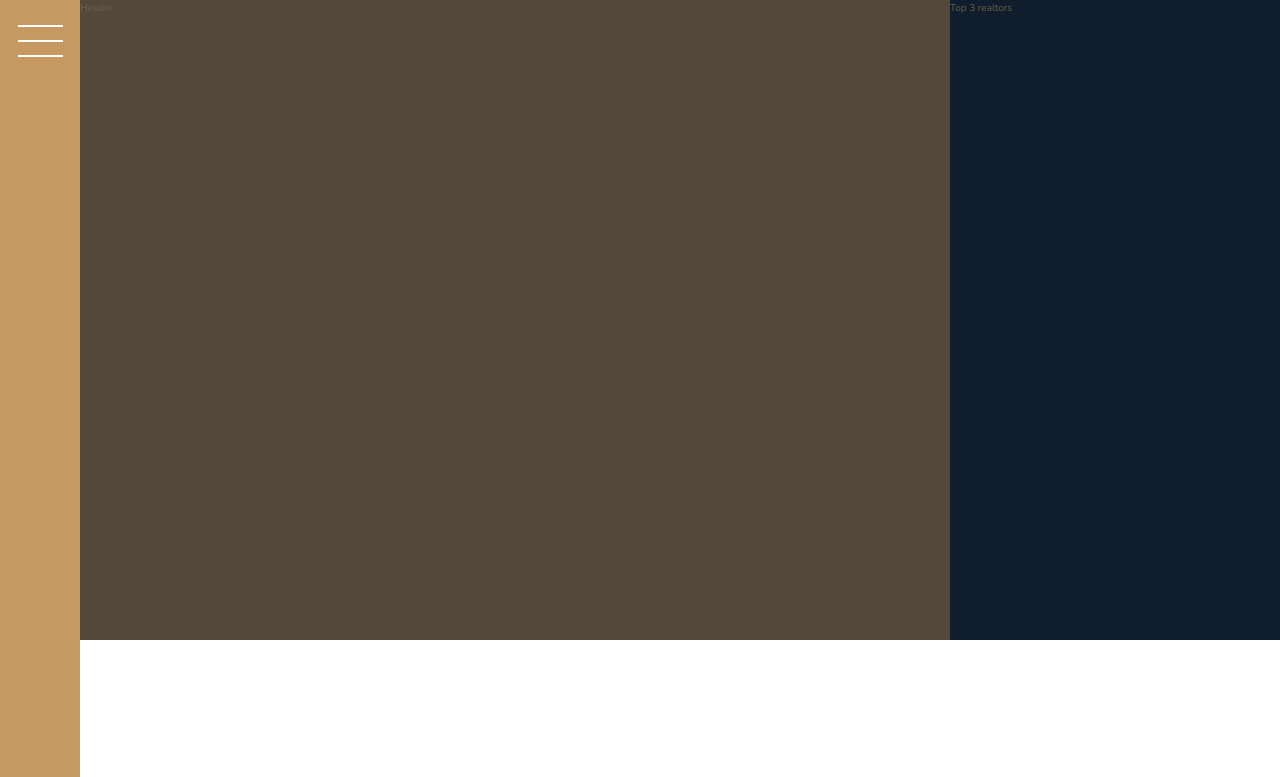
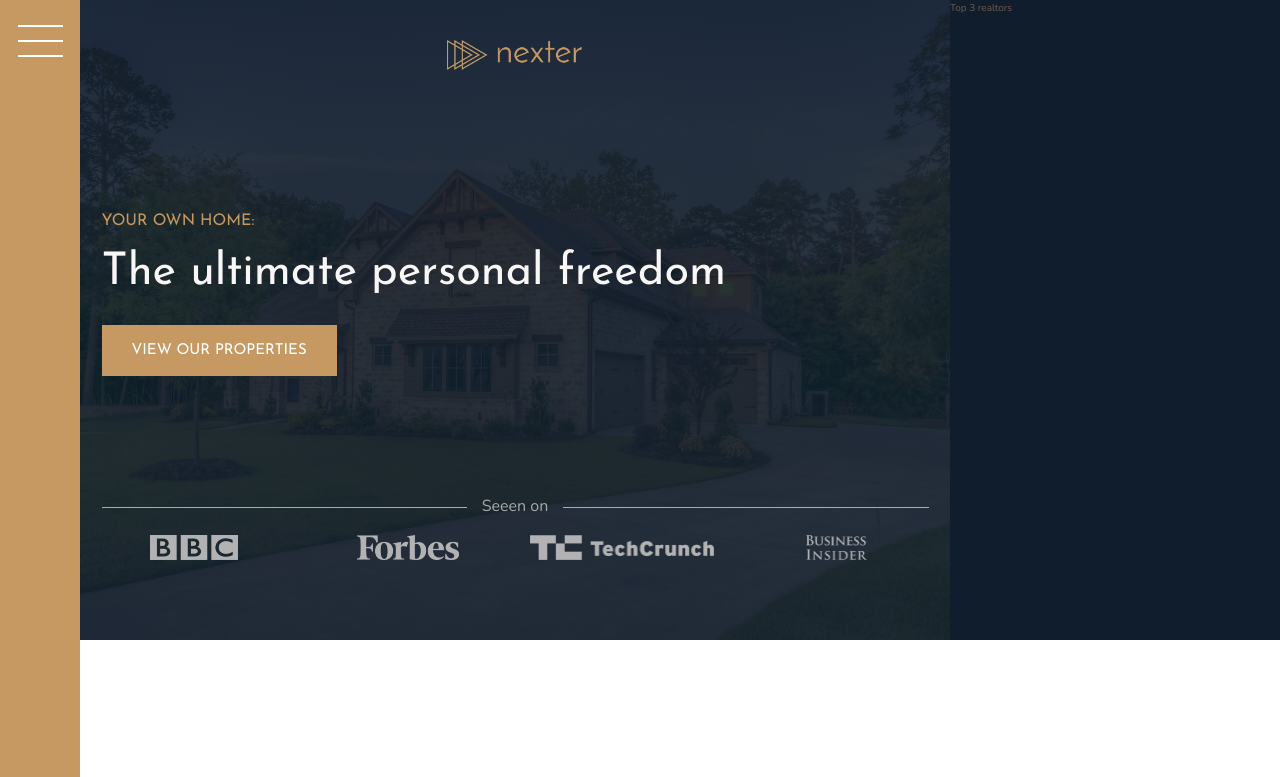
Before and after one commit to alexticovschi/Advanced-CSS-and-Sass-Course, a website: page Nexter/index.html in a window 1280 px wide. Shown: the top 777 px of the page. Drawn offline with nearby package versions, Linux system fonts and the light colour scheme.

Commit message:
building the header

```diff
--- a/Nexter/index.html
+++ b/Nexter/index.html
@@ -17,7 +17,17 @@
         </div>
 
         <header class="header">
-            Header
+            <img src="img/logo.png" alt="Nexter logo" class="header__logo">
+            <h3 class="heading-3">Your own home:</h3>
+            <h1 class="heading-1">The ultimate personal freedom</h1>
+            <button class="btn header__btn">View our properties</button>
+            <div class="header__seenon-text">Seeen on</div>
+            <div class="header__seenon-logos">
+                <img src="img/logo-bbc.png" alt="Seen on logo 1">
+                <img src="img/logo-forbes.png" alt="Seen on logo 1">
+                <img src="img/logo-techcrunch.png" alt="Seen on logo 1">
+                <img src="img/logo-bi.png" alt="Seen on logo 1">
+            </div>
         </header>
 
         <div class="realtors">
--- a/Nexter/sass/_header.scss
+++ b/Nexter/sass/_header.scss
@@ -1,4 +1,55 @@
 .header {
     background-color: $color-grey-dark-1;
     grid-column: full-start / col-end 6;
+    background-image: linear-gradient(rgba($color-secondary, .90), rgba($color-secondary, .90)), url(../img/hero.jpeg);
+    background-size: cover;
+    background-position: center;
+    padding: 8rem;
+    padding-top: 4rem;
+
+    display: grid;
+    grid-template-rows: 1fr min-content 6rem 1fr;
+    grid-template-columns: max-content;
+    grid-row-gap: 1.5rem;
+    justify-content: center;
+
+    &__logo {
+        height: 3rem;
+        justify-self: center;
+    }
+
+    &__btn {
+        align-self: start;
+        justify-self: start;
+    }
+
+    &__seenon-text {
+        display: grid;
+        grid-template-columns: 1fr max-content 1fr;
+        grid-column-gap: 1.5rem;
+        align-items: center;
+
+        font-size: 1.6rem;
+        color: $color-grey-light-2;
+
+        &::before,
+        &::after {
+            content: "";
+            height: 1px;
+            display: block;
+            background-color: currentColor;
+        }
+    }
+
+    &__seenon-logos {
+        display: grid;
+        grid-template-columns: repeat(4, 1fr);
+        grid-column-gap: 3rem;
+        justify-items: center;
+
+        img {
+            height: 2.5rem;
+            filter: brightness(70%);
+        }
+    }
 }
--- a/Nexter/sass/_typography.scss
+++ b/Nexter/sass/_typography.scss
@@ -5,6 +5,9 @@
 
 .heading-1 {
     @extend %heading;
+    font-size: 4.5rem;
+    color: $color-grey-light-1;
+    line-height: 1;
 }
 
 .heading-2 {
```
Also changed, not shown: Nexter/css/style.css.
